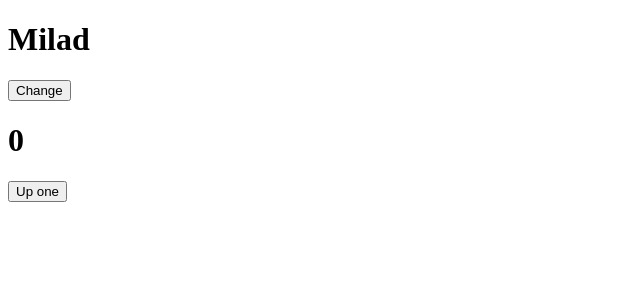
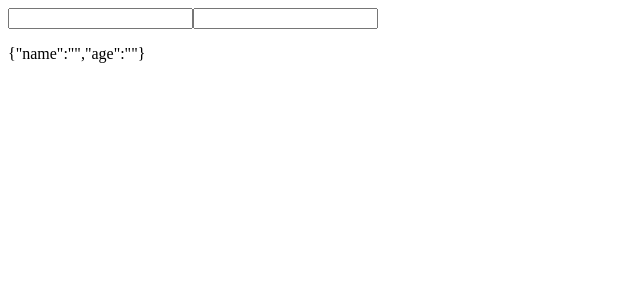
Before and after one commit to MamadTaheri/react-training, a React (Create React App) app: page / in a window 1280 px wide. Shown: the top 300 px of the page, without its empty margins (0-640 px from the left). Built offline with nearby package versions, Linux system fonts and the light colour scheme.

Commit message:
using objects in useState hook

```diff
--- a/src/App.js
+++ b/src/App.js
@@ -1,12 +1,11 @@
 import React, { Component } from 'react';
-
-import Counter from './components/Counter';
+import Form from './components/Form';
 
 class App extends Component {
   render() {
     return (
       <div>
-        <Counter />
+        <Form />
       </div>
     );
   }
--- a/src/components/Counter.js
+++ /dev/null
@@ -1,26 +0,0 @@
-import React, { useState } from 'react';
-
-const Counter = () => {
-
-    const [number, setNumber] = useState(0)
-    const [name, setName] = useState("Milad")
-
-    const nameHandler = () => {
-        setName("Ali")
-    }
-
-    const clickHandler = () => {
-        setNumber(prevNumber => prevNumber + 1)
-    }
-
-    return (
-        <div>
-            <h1>{name}</h1>
-            <button onClick={nameHandler}>Change</button>
-            <h1>{number}</h1>
-            <button onClick={clickHandler}>Up one</button>
-        </div>
-    );
-};
-
-export default Counter;
--- /dev/null
+++ b/src/components/Form.js
@@ -0,0 +1,16 @@
+import React, { useState } from 'react';
+
+const Form = () => {
+
+    const [data, setData] = useState({name: "", age: ""})
+
+    return (
+        <div>
+            <input type="text" value={data.name} onChange={event => setData({...data, name: event.target.value})} />
+            <input type="text" value={data.age} onChange={event => setData({...data, age: event.target.value})} />
+            <p>{JSON.stringify(data)}</p>
+        </div>
+    );
+};
+
+export default Form;
```
